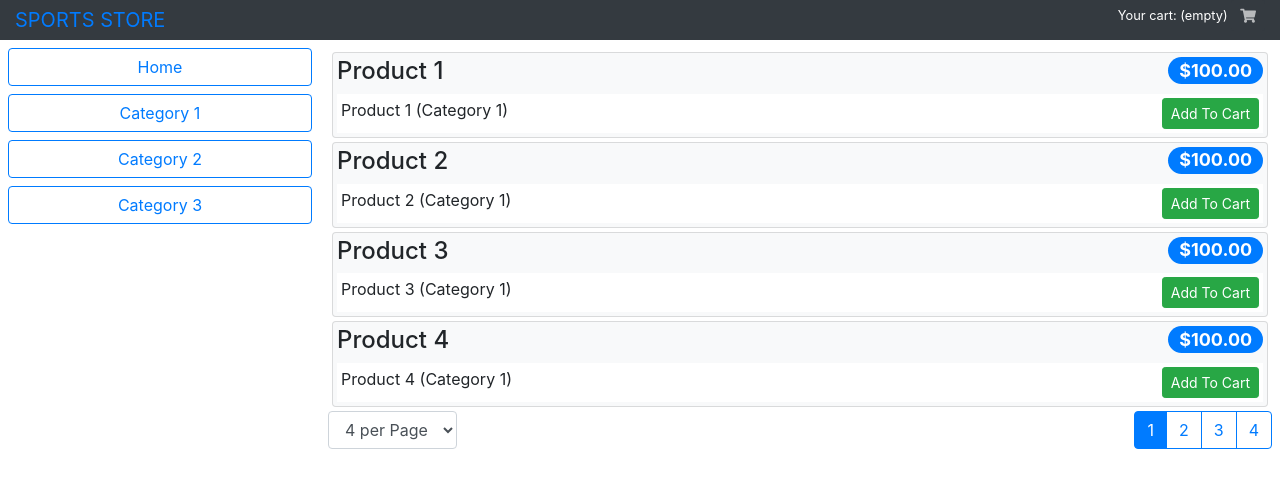
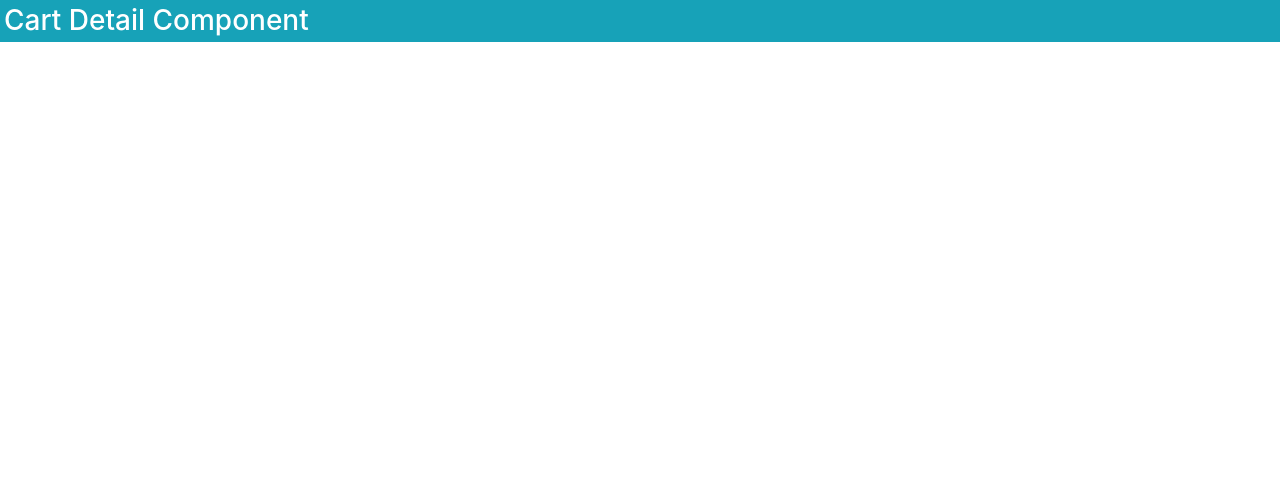
Before and after one commit to basice/sports-store, an Angular app: page /cart in a window 1280 px wide. Before the commit this address led to /. Shown: the top 488 px of the page. Built offline with nearby package versions, Linux system fonts and the light colour scheme.

Commit message:
#22. Creating and Applying the Routing Configuration

```diff
--- a/src/app/app-routing.module.ts
+++ b/src/app/app-routing.module.ts
@@ -1,10 +1,19 @@
 import { NgModule } from '@angular/core';
 import { RouterModule, Routes } from '@angular/router';
+import { StoreModule } from './store/store.module';
+import { StoreComponent } from './store/store.component';
+import { CartDetailComponent } from './store/cart-detail/cart-detail.component';
+import { CheckoutComponent } from './store/checkout/checkout.component';
 
-const routes: Routes = [];
+const routes: Routes = [
+  { path: 'store', component: StoreComponent },
+  { path: 'cart', component: CartDetailComponent },
+  { path: 'checkout', component: CheckoutComponent },
+  { path: '**', redirectTo: '/store' },
+];
 
 @NgModule({
-  imports: [RouterModule.forRoot(routes)],
+  imports: [RouterModule.forRoot(routes), StoreModule],
   exports: [RouterModule],
 })
 export class AppRoutingModule {}
--- a/src/app/app.component.html
+++ b/src/app/app.component.html
@@ -1 +1 @@
-<app-store></app-store>
+<router-outlet></router-outlet>
```
